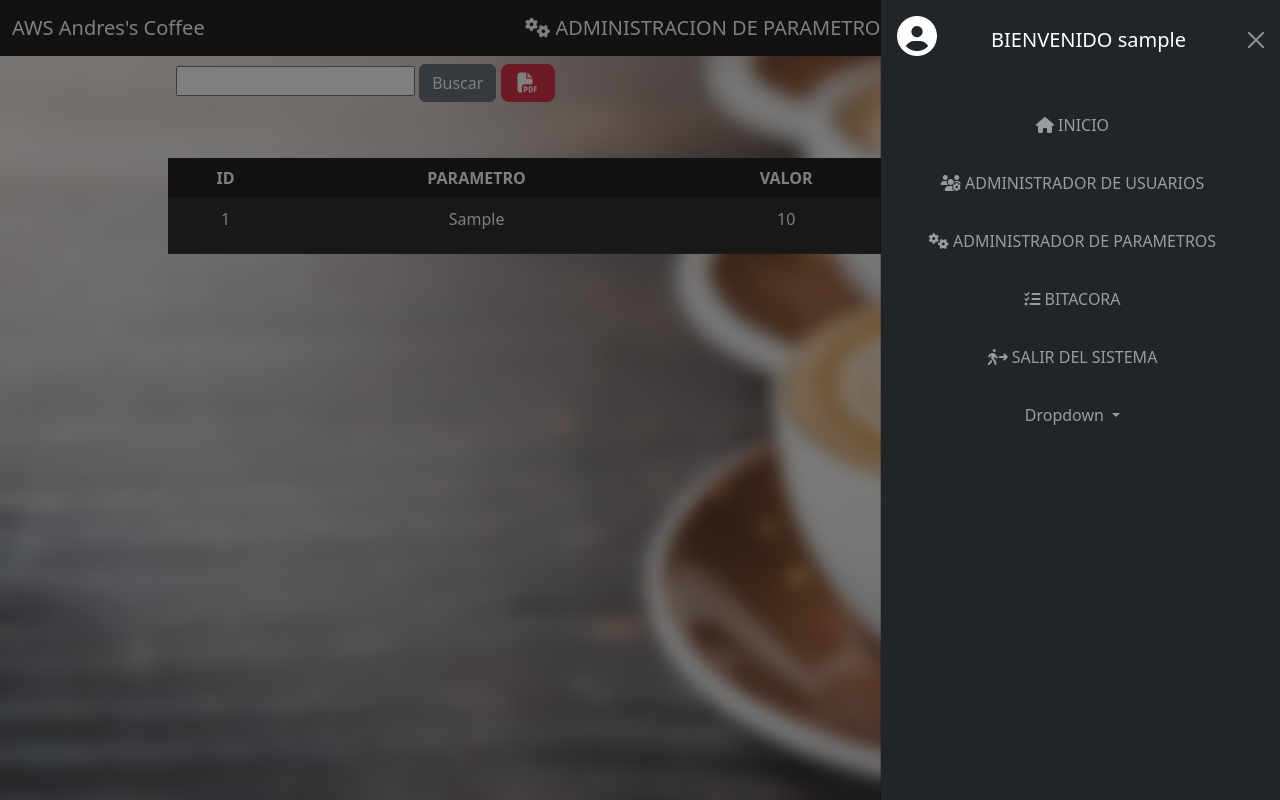
After one commit to ralvarezl/aws, a PHP site: page /vista/administracion/administraciones/administracion_parametros/administracion_parametros.php in a window 1280 px wide, after a click that opens the changed part. The commit adds this page. Run offline with PHP 8.4, Linux system fonts and the light colour scheme; the visitor is signed in with stand-in values (Sample User, id 1); tables that the repository leaves empty or names only in its code hold one stand-in row (values such as "Sample post"); some libraries are stand-ins or nearby versions.

Commit message:
Arreglo del arbol de datos

```diff
--- a/controlador/administracion_usuarios.php
+++ b/controlador/administracion_usuarios.php
@@ -43,7 +43,8 @@ function usuario_crear($nombres,$usuario,$password,$identidad,$genero,$telefono,
     $valor_parm=$row[0];
     date_default_timezone_set("America/Tegucigalpa");
                 $mifecha = date('Y-m-d');
-                $sql=mysqli_query($conexion, "SELECT DATE_ADD(NOW(), INTERVAL $valor_parm DAY)"); //Fecha de Vencimiento
+                //Fecha de Vencimiento
+                $sql=mysqli_query($conexion, "SELECT DATE_ADD(NOW(), INTERVAL $valor_parm DAY)");
                 $row=mysqli_fetch_array($sql);
                 $fecha_vencimiento=$row[0];
                 //Envio de los datos a ingresar por la query
--- a/controlador/administraciones/administracion_actualizar_parametros.php
+++ b/controlador/administraciones/administracion_actualizar_parametros.php
@@ -19,7 +19,7 @@ if (!empty($_POST["btnactualizarparametro"])) {
     campo_vacio($id_parametro, $valor, $validar);
         if ($validar==true) {
             $sql=$conexion->query(" update tbl_ms_parametros set valor='$valor' where id_parametro = $id_parametro ");
-            header("location:../../vista/administracion/administracion_parametros.php");
+            header("location:administracion_parametros.php");
         }
 
 }
--- a/controlador/bitacora_pantalla/admin_parametros.php
+++ b/controlador/bitacora_pantalla/admin_parametros.php
@@ -6,5 +6,5 @@
     $fecha = date('Y-m-d h:i:s');
     //Guardar la bitacora
     $sql_bitacora=$conexion->query("INSERT INTO tbl_ms_bitacora (fecha_bitacora, accion, descripcion,creado_por) value ( '$fecha', 'Administrador de parametros', 'Entro a Administración de Parametros','$usuario')");
-    header("location:../../vista/administracion/administracion_parametros.php");
+    header("location:../../vista/administracion/administraciones/administracion_parametros/administracion_parametros.php");
 ?>
--- a/controlador/bitacora_pantalla/bitacora.php
+++ b/controlador/bitacora_pantalla/bitacora.php
@@ -6,5 +6,5 @@
     $fecha = date('Y-m-d h:i:s');
     //Guardar la bitacora
     $sql_bitacora=$conexion->query("INSERT INTO tbl_ms_bitacora (fecha_bitacora, accion, descripcion,creado_por) value ( '$fecha', 'Bitacora', 'Entro a la Bitacora','$usuario')");
-    header("location:../../vista/administracion/bitacora.php");
+    header("location:../../vista/administracion/administraciones/bitacora/bitacora.php");
 ?>
--- a/vista/administracion/administracion_usuarios.php
+++ b/vista/administracion/administracion_usuarios.php
@@ -14,7 +14,6 @@ if(empty($_SESSION['usuario_login'])){
     <link href="https://cdn.jsdelivr.net/npm/bootstrap@5.2.1/dist/css/bootstrap.min.css" rel="stylesheet" integrity="sha384-iYQeCzEYFbKjA/T2uDLTpkwGzCiq6soy8tYaI1GyVh/UjpbCx/TYkiZhlZB6+fzT" crossorigin="anonymous">
     <script src="https://kit.fontawesome.com/02575225aa.js" crossorigin="anonymous"></script>
     <link rel="stylesheet" type="text/css" href="../../public/style_inicio.css">
-    <link rel="stylesheet" href="administracion_usuarios.css">
     <link rel="shortcut icon" href="../../public/img/Logo.png">
 
 </head>
--- /dev/null
+++ b/vista/administracion/administraciones/administracion_parametros/administracion_parametros.php
@@ -0,0 +1,140 @@
+<?php
+session_start();
+if(empty($_SESSION['usuario_login'])){
+    header("location:../../../../login.php");
+}
+?>
+<!DOCTYPE html>
+<html lang="es">
+
+<head>
+    <meta charset="UTF-8">
+    <meta name="viewport" content="width=device-width, initial-scale=1.0">
+    <title>Administracion Parametros</title>
+    <link href="https://cdn.jsdelivr.net/npm/bootstrap@5.2.1/dist/css/bootstrap.min.css" rel="stylesheet" integrity="sha384-iYQeCzEYFbKjA/T2uDLTpkwGzCiq6soy8tYaI1GyVh/UjpbCx/TYkiZhlZB6+fzT" crossorigin="anonymous">
+    <script src="https://kit.fontawesome.com/02575225aa.js" crossorigin="anonymous"></script>
+    <link rel="stylesheet" type="text/css" href="../../../../public/style_inicio.css">
+    <link rel="shortcut icon" href="../../public/img/Logo.png">
+
+</head>
+
+<body>
+    <!--INICIO DEL NAVBAR-->
+    <nav class="navbar navbar-dark bg-dark fixed-top">
+        <div class="container-fluid">
+            <a class="navbar-brand" href="#" >
+                AWS Andres's Coffee
+            </a>
+            <a class="navbar-brand text-right" href="#" >
+                <i class="fa-solid fa-gears"></i> ADMINISTRACION DE PARAMETROS
+            </a>
+            <button class="navbar-toggler" type="button" data-bs-toggle="offcanvas" data-bs-target="#offcanvasDarkNavbar" aria-controls="offcanvasDarkNavbar">
+            <span class="navbar-toggler-icon"></span>
+            </button>
+            <div class="offcanvas offcanvas-end text-bg-dark" tabindex="-1" id="offcanvasDarkNavbar" aria-labelledby="offcanvasDarkNavbarLabel">
+            <div class="offcanvas-header">
+                <h1 class="fas fa-user-circle"></h1>
+                <h5 class="offcanvas-title" id="offcanvasDarkNavbarLabel">
+                <!--MOSTRAR EL USUARIO LOGUEADO-->
+                <?=
+                "BIENVENIDO ".$_SESSION['usuario_login'];
+                ?></h5>
+                <button type="button" class="btn-close btn-close-white" data-bs-dismiss="offcanvas" aria-label="Close"></button>
+            </div>
+            <div class="offcanvas-body">
+                <ul class="navbar-nav justify-content-end flex-grow-1 pe-3">
+                <li class="btn btn-dark p-2">
+                    <a class="nav-link" href="../../../../controlador/bitacora_pantalla/inicio.php"><i class="fa-solid fa-house"></i> INICIO </a>
+                </li>
+                <li class="btn btn-dark p-2">
+                    <a class="nav-link" href="../../../../controlador/bitacora_pantalla/admin_usuario.php"><i class="fa-solid fa-users-gear"></i> ADMINISTRADOR DE USUARIOS</a>
+                </li>
+
+                <li class="btn btn-dark p-2">
+                    <a class="nav-link" href="#"><i class="fa-solid fa-gears"></i> ADMINISTRADOR DE PARAMETROS</a>
+                </li>
+
+                <li class="btn btn-dark p-2">
+                    <a class="nav-link" href="../../../../controlador/bitacora_pantalla/bitacora.php"><i class="fa-solid fa-list-check"></i> BITACORA</a>
+                </li>
+
+                <li class="btn btn-dark p-2">
+                    <a class="nav-link" href="../../../../controlador/cerrar_sesion.php"><i class="fa-solid fa-person-walking-arrow-right"></i> SALIR DEL SISTEMA</a>
+                </li>
+
+                <li class="btn btn-dark p-2">
+                    <a class="nav-link dropdown-toggle" href="#" role="button" data-bs-toggle="dropdown" aria-expanded="false">
+                    Dropdown
+                    </a>
+                    <ul class="dropdown-menu dropdown-menu-dark">
+                    <li><a class="dropdown-item" href="#">Action</a></li>
+                    <li><a class="dropdown-item" href="#">Another action</a></li>
+                    <li>
+                        <hr class="dropdown-divider">
+                    </li>
+                    <li><a class="dropdown-item" href="#">Something else here</a></li>
+                    </ul>
+                </li>
+                </ul>
+            </div>
+            </div>
+        </div>
+        </nav>
+        <!--FIN DEL NAVBAR-->
+
+        <div class="col-9 p-2 m-auto">
+        <br><br>
+
+        <!--BUSQUEDA, al apretar el boton buscar que me envie a buscar_usuarios-->
+        <div class="ml-auto p-2">
+            <form action="buscar_parametros.php" method="get" class="form_search">
+            <input type="text" name="busqueda" id="busqueda" placeholder="">
+            <input type="submit" value="Buscar" class="btn btn-secondary">
+            <a class="fa-solid fa-file-pdf btn btn-lg btn-danger" href="reporte_adminstracion_usuarios.php"></a>
+            </form>
+        </div>
+
+        <?php
+                include "../../../../modelo/conexion.php";
+
+                ?>
+                    <table class="table table-dark table-striped" style="text-align:center;" >
+                        <thead class="table-dark">
+                        <br></br>
+                            <tr>
+                            <th scope="col">ID</th>
+                            <th scope="col">PARAMETRO</th>
+                            <th scope="col">VALOR</th>
+                            <th scope="col"></th>
+                            </tr>
+                        </thead>
+                        <tbody>
+                            <?php
+                            //Llamado a la base de datos
+                            include "../../../../modelo/conexion.php";
+                            $sql= $conexion->query("select id_parametro, parametro, valor from tbl_ms_parametros");
+                            while($u = $sql->fetch_assoc()){ ?>
+                            <tr>
+                                <td><?php echo $u['id_parametro']; ?></td>
+                                <td><?php echo $u['parametro']; ?></td>
+                                <td><?php echo $u['valor']; ?></td>
+                                <td>
+                                    <a href="actualizar_parametros.php?id_parametro=<?= $u['id_parametro'] ?>" class="btn btn-small btn-warning" name="btnactualizar"><i class="fa-solid fa-user-pen"></i></a>
+                                </td>
+
+                            </tr>
+                            <?php }
+                            ?>
+                        </tbody>
+                    </table>
+
+        </div>
+
+    <script src="https://code.jquery.com/jquery-3.5.1.slim.min.js"></script>
+    <script src="https://cdn.jsdelivr.net/npm/popper.js@1.16.1/dist/umd/popper.min.js"></script>
+    <script src="https://cdn.jsdelivr.net/npm/bootstrap@5.2.1/dist/js/bootstrap.bundle.min.js" integrity="sha384-u1OknCvxWvY5kfmNBILK2hRnQC3Pr17a+RTT6rIHI7NnikvbZlHgTPOOmMi466C8" crossorigin="anonymous"></script>
+    <script src="https://kit.fontawesome.com/646c794df3.js"></script>
+
+
+</body>
+</html>
--- a/vista/administracion/buscar_usuarios.php
+++ b/vista/administracion/buscar_usuarios.php
@@ -14,7 +14,6 @@ if(empty($_SESSION['usuario_login'])){
     <link href="https://cdn.jsdelivr.net/npm/bootstrap@5.2.1/dist/css/bootstrap.min.css" rel="stylesheet" integrity="sha384-iYQeCzEYFbKjA/T2uDLTpkwGzCiq6soy8tYaI1GyVh/UjpbCx/TYkiZhlZB6+fzT" crossorigin="anonymous">
     <script src="https://kit.fontawesome.com/02575225aa.js" crossorigin="anonymous"></script>
     <link rel="stylesheet" type="text/css" href="../../public/style_inicio.css">
-    <link rel="stylesheet" href="administracion_usuarios.css">
     <link rel="shortcut icon" href="../../public/img/Logo.png">
 
 </head>
@@ -176,6 +175,7 @@ if(empty($_SESSION['usuario_login'])){
                                         </td>
                                     </tr>
                                     <?php }
+                                    //Capturo la variable busqueda para utilizarla en el reporte de buscar
                                     $_SESSION['busqueda'] = $busqueda;
                                     ?>
                         </tbody>
```
Also changed, not shown: vista/administracion/actualizar_usuarios.php (+8 -1 lines), vista/administracion/administraciones/administracion_parametros/actualizar_parametros.php (renamed from vista/administracion/actualizar_parametros.php, +4 -4 lines), vista/administracion/administraciones/administracion_parametros/buscar_parametros.php (renamed from vista/administracion/administracion_parametros.php, +29 -12 lines), vista/administracion/administraciones/bitacora/bitacora.php (renamed from vista/administracion/bitacora.php, +8 -9 lines), vista/administracion/nuevo_usuario.php (+9 -1 lines).
